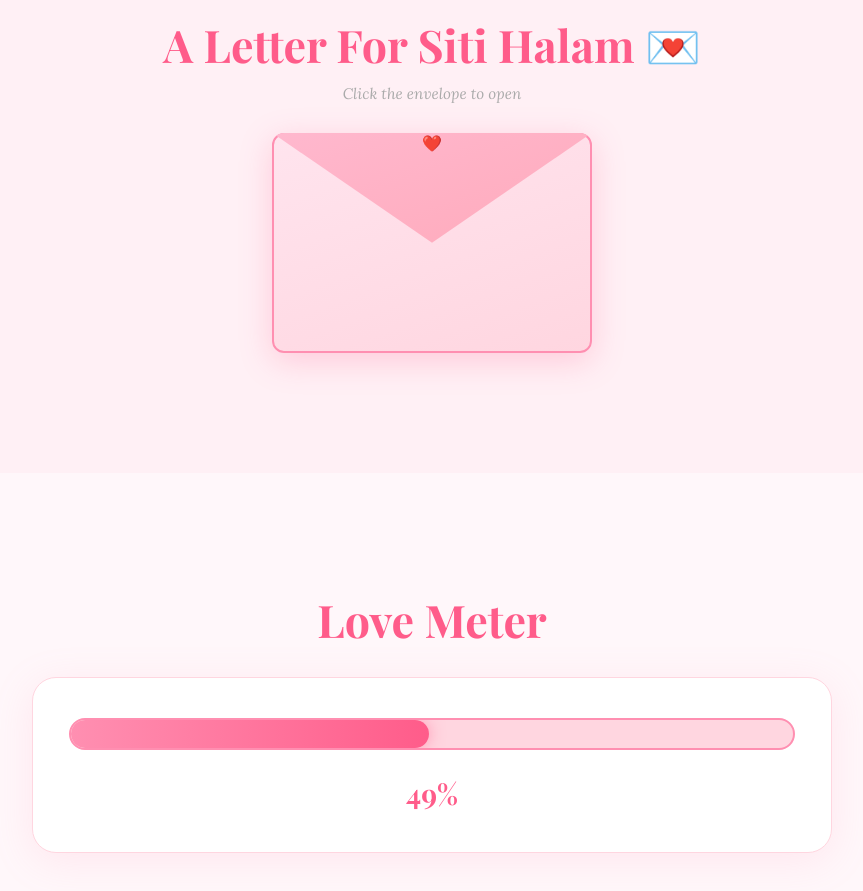
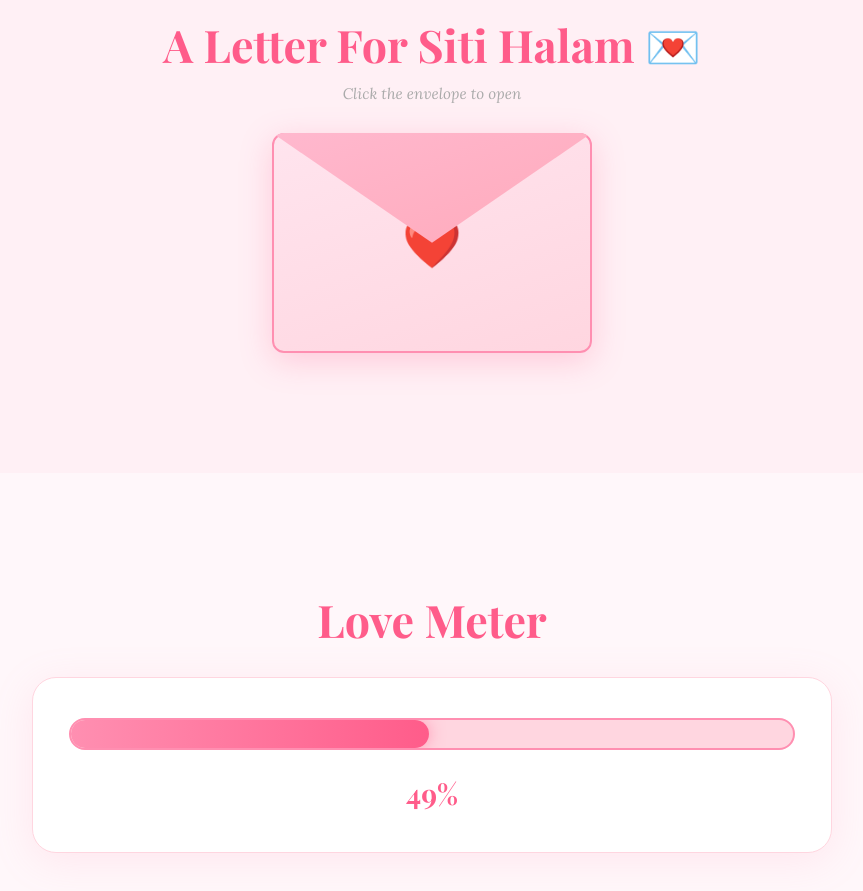
Before and after one commit to Acpoy/SITI-HALAM, a plain HTML site: page index.html in a window 1280 px wide. Shown: the part 3740-4631 px from the top of the page, without its empty margins (208-1071 px from the left). Drawn offline with nearby package versions, Linux system fonts and the light colour scheme; a web font is replaced by a local one.

Commit message:
Update index.html

```diff
--- a/index.html
+++ b/index.html
@@ -116,9 +116,9 @@
       <p class="section-sub">Click the envelope to open</p>
       <div id="envelope-wrap">
         <div id="envelope" onclick="openEnvelope()">
-          <div id="env-flap">❤️</div>
+          <div id="env-flap"></div>
           <div id="env-body">
-            <span class="env-heart"></span>
+            <span class="env-heart">❤️</span>
           </div>
         </div>
         <div id="letter-paper" class="hidden">
```
